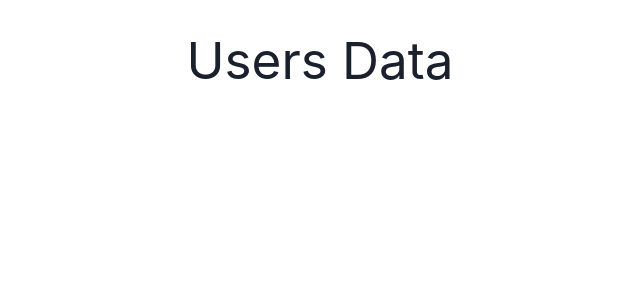
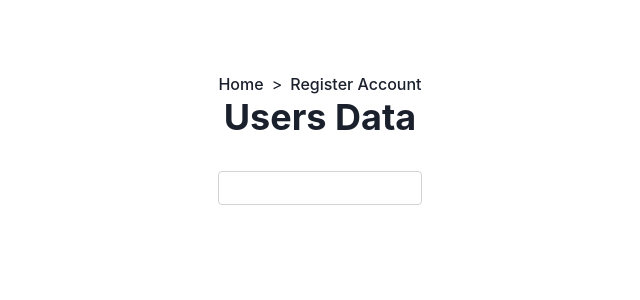
Before and after one commit to yukidayo31/react-user-form, a React (Vite) app: page /users in a window 1280 px wide. Shown: the top 300 px of the page, without its empty margins (320-960 px from the left). Built offline with nearby package versions, Linux system fonts and the light colour scheme.

Commit message:
docs: react router has been revised and breadcrumbs from Chakra UI has been added

```diff
--- a/src/App.jsx
+++ b/src/App.jsx
@@ -1,93 +1,3 @@
-// import {
-//   Box,
-//   Button,
-//   Container,
-//   FormControl,
-//   FormLabel,
-//   FormErrorMessage,
-//   Heading,
-//   Input,
-//   Stack,
-// } from "@chakra-ui/react";
-// import { useFormik } from "formik";
-// import * as yup from "yup";
-// import "./App.css";
-
-// function App() {
-//   const registerUser = () => {
-//     alert("Account has been successfully registered!");
-//     // alert(formik.values.name);
-//     // formik.resetForm();
-//   };
-
-//   const formik = useFormik({
-//     initialValues: {
-//       name: "",
-//       email: "",
-//       password: "",
-//     },
-//     onSubmit: registerUser,
-//     validationSchema: yup.object().shape({
-//       name: yup.string().required("Enter your name").min(6),
-//       email: yup.string().required("Enter your email").email(),
-//       password: yup
-//         .string()
-//         .required("Please enter your password")
-//         .matches(
-//           /^(?=.*[a-z])(?=.*[A-Z])(?=.*[0-9])(?=.*[!@#\$%\^&\*])(?=.{6,})/,
-//           "Must contain at least 6 characters, an uppercase, a lowercase, a number and a special case character"
-//         ),
-//     }),
-//   });
-
-//   const handleForm = (event) => {
-//     const { target } = event;
-//     formik.setFieldValue(target.name, target.value);
-//   };
-
-//   return (
-//     <Container py="10">
-//       <Heading>User Register</Heading>
-//       <Box padding="4" border="1px solid lightgray" borderRadius="4px" mt="8">
-//         <form
-//           onSubmit={formik.handleSubmit}
-//           action="https://www.google.com"
-//           target="_blank"
-//           method="post"
-//         >
-//           <Stack spacing="3">
-//             <FormControl isInvalid={formik.errors.name}>
-//               <FormLabel>Name</FormLabel>
-//               <Input onChange={handleForm} type="text" name="name" />
-//               <FormErrorMessage>{formik.errors.name}</FormErrorMessage>
-//             </FormControl>
-//             <FormControl isInvalid={formik.errors.email}>
-//               <FormLabel>Email</FormLabel>
-//               <Input onChange={handleForm} type="email" name="email" id="" />
-//               <FormErrorMessage>{formik.errors.email}</FormErrorMessage>
-//             </FormControl>
-//             <FormControl isInvalid={formik.errors.password}>
-//               <FormLabel>Password</FormLabel>
-//               <Input
-//                 onChange={handleForm}
-//                 type="password"
-//                 name="password"
-//                 id=""
-//               />
-//               <FormErrorMessage>{formik.errors.password}</FormErrorMessage>
-//             </FormControl>
-//             <Button type="submit" colorScheme="teal">
-//               Register Account
-//             </Button>
-//           </Stack>
-//         </form>
-//       </Box>
-//     </Container>
-//   );
-// }
-
-// export default App;
-
 import React from "react";
 import {
   Box,
@@ -103,6 +13,7 @@ import {
 import "./App.css";
 import { useFormik } from "formik";
 import * as yup from "yup";
+import MainNav from "./MainNav";
 
 function App() {
   /* OPTIONAL */
@@ -121,7 +32,7 @@ function App() {
     onSubmit: () => {
       // Redirect to <link>Google</link> after submit
       alert("Account has been successfully registered!");
-      window.location.href = "https://www.google.com";
+      window.location.href = "/users";
     },
     validationSchema: yup.object().shape({
       name: yup.string().required("Enter your name").min(6),
@@ -143,6 +54,7 @@ function App() {
 
   return (
     <Container py="10">
+      <MainNav />
       <Heading>User Register</Heading>
       <Box padding="4" border="1px solid lightgray" borderRadius="4px" mt="8">
         <form onSubmit={formik.handleSubmit}>
--- /dev/null
+++ b/src/MainNav.jsx
@@ -0,0 +1,47 @@
+import {
+  Breadcrumb,
+  BreadcrumbItem,
+  BreadcrumbLink,
+  Icon,
+} from "@chakra-ui/react";
+import { Link } from "react-router-dom";
+
+function MainNav() {
+  return (
+    // <Breadcrumb separator=">">
+    //   <BreadcrumbItem>
+    //     {/* <Heading> */}
+    //     <BreadcrumbLink href="/">Home</BreadcrumbLink>
+    //     {/* </Heading> */}
+    //   </BreadcrumbItem>
+
+    //   <BreadcrumbItem>
+    //     <BreadcrumbLink href="/users">About</BreadcrumbLink>
+    //   </BreadcrumbItem>
+
+    //   {/* <BreadcrumbItem isCurrentPage>
+    //     <BreadcrumbLink href="#">Contact</BreadcrumbLink>
+    //   </BreadcrumbItem> */}
+    // </Breadcrumb>
+
+    // import { Link } from "@reach/router"
+
+    <Breadcrumb spacing="8px" separator=">">
+      <BreadcrumbItem>
+        <BreadcrumbLink as={Link} to="/users">
+          Home
+        </BreadcrumbLink>
+      </BreadcrumbItem>
+      <BreadcrumbItem>
+        <BreadcrumbLink as={Link} to="/">
+          Register Account
+        </BreadcrumbLink>
+      </BreadcrumbItem>
+      {/* <BreadcrumbItem isCurrentPage>
+        <BreadcrumbLink>{curre}</BreadcrumbLink>
+      </BreadcrumbItem> */}
+    </Breadcrumb>
+  );
+}
+
+export default MainNav;
--- a/src/Users.jsx
+++ b/src/Users.jsx
@@ -1,10 +1,21 @@
 import React from "react";
+import MainNav from "./MainNav";
+import { Box, Container, Heading } from "@chakra-ui/react";
 
 function Users() {
   return (
-    <div>
-      <h1>Users Data</h1>
-    </div>
+    <>
+      <Container py="10">
+        <MainNav />
+        <Heading>Users Data</Heading>
+        <Box
+          padding="4"
+          border="1px solid lightgray"
+          borderRadius="4px"
+          mt="8"
+        ></Box>
+      </Container>
+    </>
   );
 }
 
--- a/src/main.jsx
+++ b/src/main.jsx
@@ -2,24 +2,21 @@ import React from "react";
 import ReactDOM from "react-dom/client";
 import App from "./App.jsx";
 import Users from "./Users.jsx";
+import MainNav from "./MainNav.jsx";
 import { ChakraProvider } from "@chakra-ui/react";
-import {
-  createBrowserRouter,
-  createRoutesFromElements,
-  Route,
-  RouterProvider,
-} from "react-router-dom";
+import { createBrowserRouter, RouterProvider } from "react-router-dom";
 import "./index.css";
 
-const router = createBrowserRouter(
-  createRoutesFromElements(
-    <Route>
-      <Route path="/" element={<App />} />
-      <Route path="/users" element={<Users />} />
-      {/* ... etc. */}
-    </Route>
-  )
-);
+const router = createBrowserRouter([
+  // {
+  //   path: "/",
+  //   element: <MainNav />,
+  //   children: [
+  { path: "/", element: <App /> },
+  { path: "/users", element: <Users /> },
+  //   ],
+  // },
+]);
 
 ReactDOM.createRoot(document.getElementById("root")).render(
   <React.StrictMode>
```
Also changed, not shown: src/RootLayout.jsx (added, +13 -0 lines).
